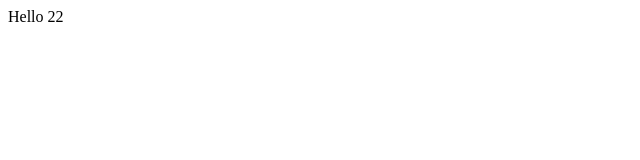
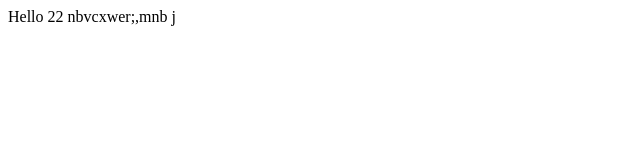
Before and after one commit to UkrAndy/Home2, a plain HTML site: page index.html in a window 1280 px wide. Shown: the whole page, without its empty margins (0-640 px from the left). Drawn offline with Linux system fonts and the light colour scheme.

Commit message:
add random text

```diff
--- a/index.html
+++ b/index.html
@@ -10,6 +10,8 @@
 
 <body>
     Hello 22
+    nbvcxwer;,mnb
+    j
 </body>
 
 </html>
```
